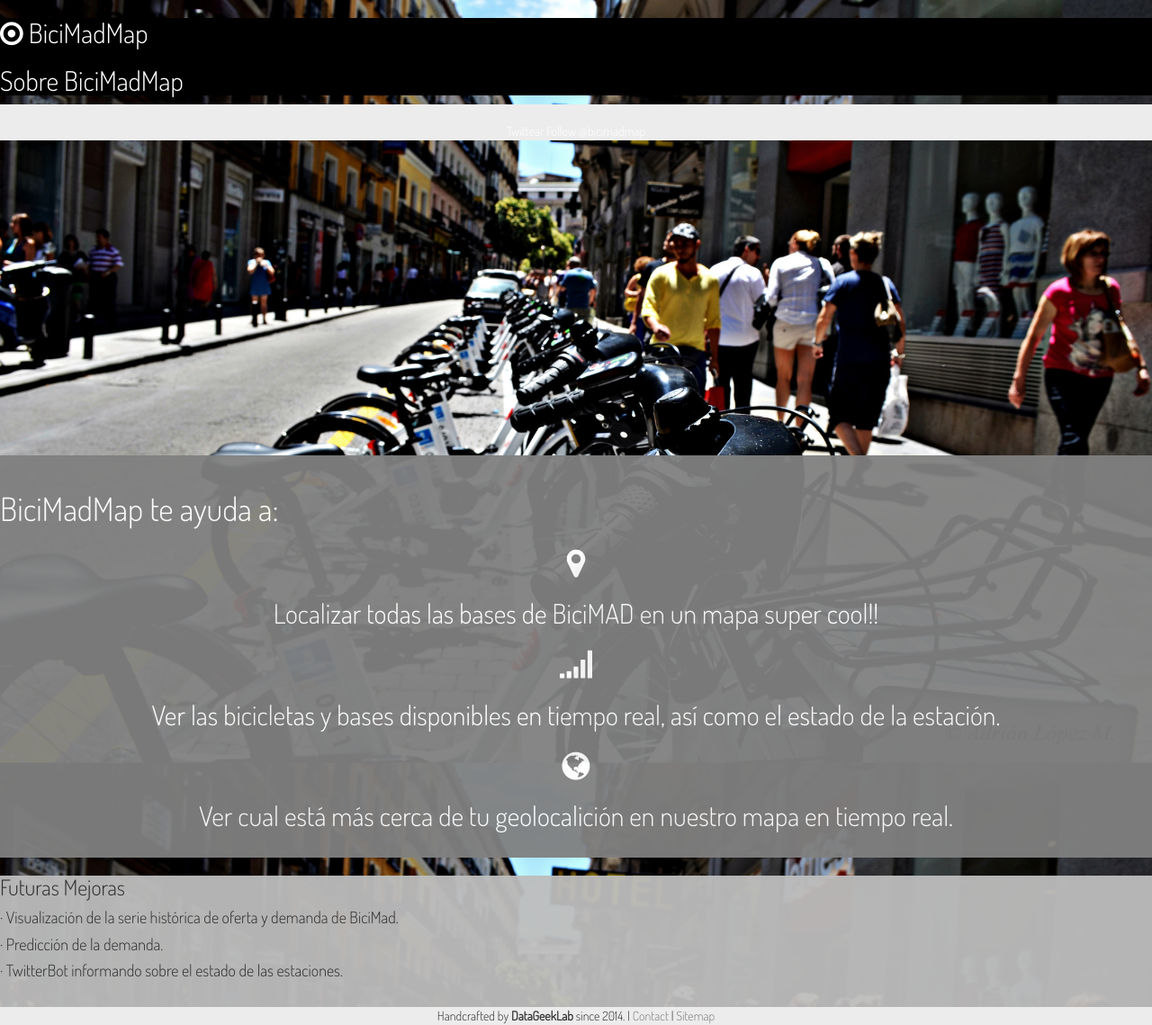
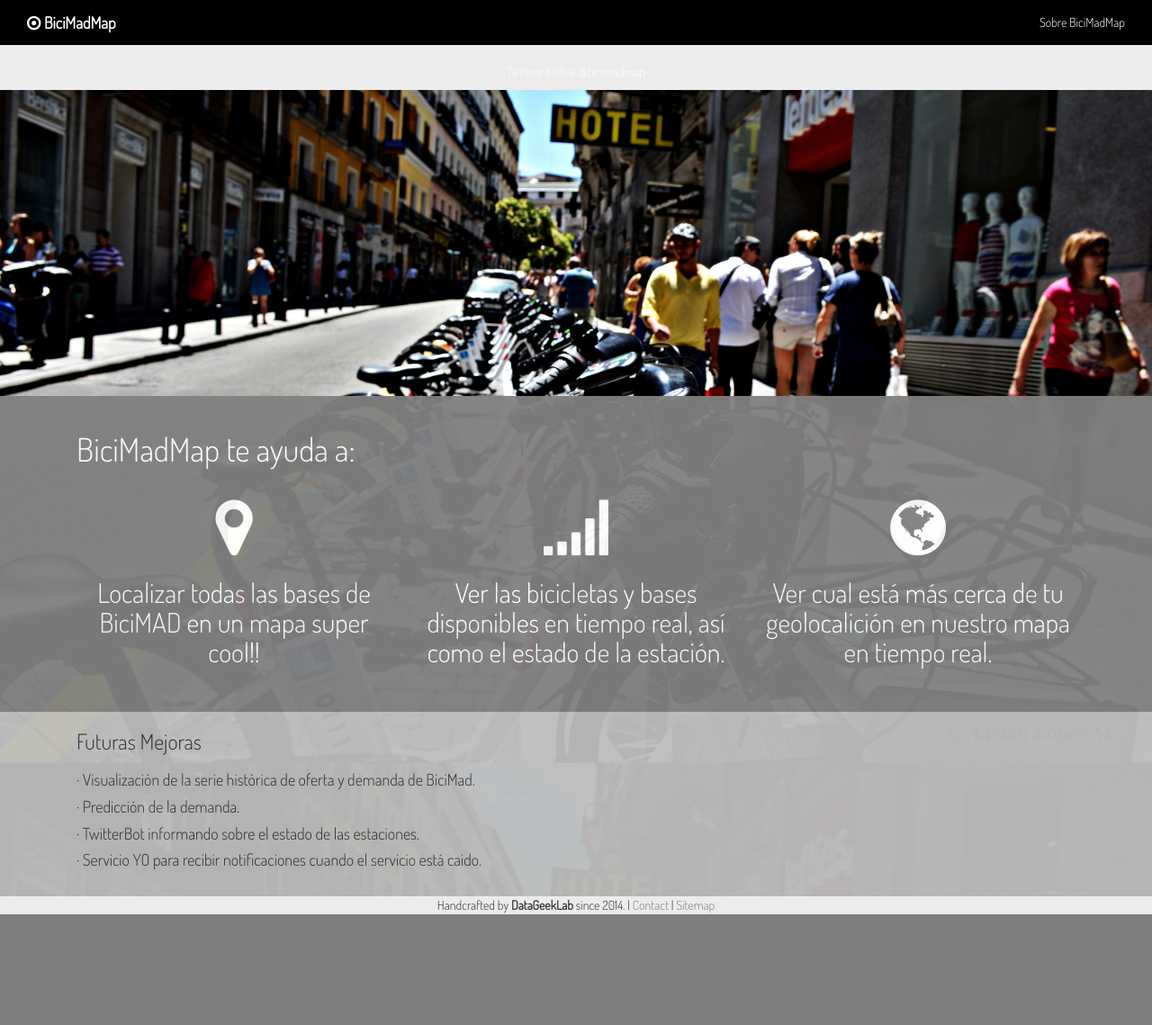
Before and after one commit to dmartincc/bicimadmap, a Flask app: page /about in a window 1280 px wide. Shown: the whole page at 90% size. After the commit the page ends 1016 px from the top, so only its background shows below. Run offline with Flask 2, Linux system fonts and the light colour scheme; some libraries are stand-ins or nearby versions.

Commit message:
optimize

```diff
--- a/app/static/css/style.css
+++ b/app/static/css/style.css
@@ -13,7 +13,7 @@
             background-color:transparent;
         }
         html, body, #map {
-            height: 97%;
+            height: 98%;
             width: 100%;
         }
         a,h1,h2 {color:white;}
--- a/app/templates/about.html
+++ b/app/templates/about.html
@@ -19,43 +19,41 @@
 <br>
 <div id="about">
 	<br>
-	<div class="row-fluid">
-		<div class="span1"></div>
-		<div class="span4">
+	<div class="container">
+		<div class="col-xs-12 col-md-4">
 			<h1>BiciMadMap te ayuda a:</h1>
 		</div>
 	</div>
-	<div class="row-fluid">
-			<div class="span1"></div>
-			<div class="span3 text-center" >
-				<h1><i class="fa fa-map-marker"></i></h1>
+	<div class="container">
+			<div class="col-xs-12 col-md-4 text-center" >
+				<h1><i class="fa fa-map-marker fa-2x"></i></h1>
 				<h2>   Localizar todas las bases de BiciMAD en un mapa super cool!!</h2>
 			</div>
-			<div class="span3 text-center">
-				<h1><i class="fa fa-signal"></i></h1>
+			<div class="col-xs-12 col-md-4 text-center">
+				<h1><i class="fa fa-signal fa-2x"></i></h1>
 				<h2>  Ver las bicicletas y bases disponibles en tiempo real, así como el estado de la estación.</h2>
 			</div>
-			<div class="span3 text-center">
-				<h1><i class="fa fa-globe"></i></h1>
+			<div class="col-xs-12 col-md-4 text-center">
+				<h1><i class="fa fa-globe fa-2x"></i></h1>
 				<h2>  Ver cual está más cerca de tu geolocalición en nuestro mapa en tiempo real.</h2>
 			</div>
 
 		</div>
 		<br>
+		<br>
 </div>
 <div id="about2">
-	<div class="row-fluid">
-		<div class="span1"></div>
-		<div class="span4">
+	<div class="container">
+		<div class="col-xs-12 col-md-4">
 			<h3>Futuras Mejoras</h3>
 		</div>
 	</div>
-	<div class="row-fluid">
-		<div class="span1"></div>
-		<div class="span6">
+	<div class="container">
+		<div class="col-xs-12 col-md-6">
 			<h4>· Visualización de la serie histórica de oferta y demanda de BiciMad.</h4>
 			<h4>· Predicción de la demanda.</h4>
 			<h4>· TwitterBot informando sobre el estado de las estaciones.</h4>
+			<h4>· Servicio YO para recibir notificaciones cuando el servicio está caido.</h4>
 		</div>
 	</div>
 	<br>
--- a/app/templates/base.html
+++ b/app/templates/base.html
@@ -1,34 +1,46 @@
 <!DOCTYPE html>
 <html>
 <head>
-  <title>BiciMadMap - Estado del servicio de BiciMAD en tiempo real</title>
+  <title>{{title}} - BiciMadMap te ofrece el estado del servicio de BiciMAD en nuestro mapa en tiempo real</title>
   <meta charset="utf-8">
   <meta http-equiv="refresh" content="60">
   <meta name="viewport" content="width=device-width, initial-scale=1.0">
+  <meta name="description" content="BiciMadMap monitoriza el servicio en tiempo real de BiciMAD y te ayuda localizar la estación más cercana en nuestro mapa super cool!">
   <link rel="icon"  type="image/png" href="">
-  <link href="//netdna.bootstrapcdn.com/twitter-bootstrap/2.3.1/css/bootstrap-combined.min.css" rel="stylesheet">
+  <meta name="twitter:site" content="@BiciMadMap">
+  <!-- Latest compiled and minified CSS -->
+  <link rel="stylesheet" href="//maxcdn.bootstrapcdn.com/bootstrap/3.2.0/css/bootstrap.min.css">
   <link rel="stylesheet" href="http://cdn.leafletjs.com/leaflet-0.7.3/leaflet.css" />
   <link href='http://fonts.googleapis.com/css?family=Dosis:300' rel='stylesheet' type='text/css'>
   <link href='/static/css/style.css' rel='stylesheet' type='text/css'>
   <link href="//maxcdn.bootstrapcdn.com/font-awesome/4.1.0/css/font-awesome.min.css" rel="stylesheet">
 </head>
 <body>
-  <div class="row-fluid overlay" id="header">
-    <div class="span1"></div>
-    <div class="span8">
-      <h2 style="color:white;"><a href="/"><i class="fa fa-dot-circle-o"></i> BiciMadMap</a></h2>
+  <div class="container-fluid" id="header">
+    <!-- Brand and toggle get grouped for better mobile display -->
+    <div class="navbar-header" >
+      <button type="button" class="navbar-toggle" data-toggle="collapse" data-target="#bs-example-navbar-collapse-1">
+        <i class="fa fa-bars fa-2x"></i>
+      </button>
+      <a class="navbar-brand" href="/"><strong><i class="fa fa-dot-circle-o"></i> BiciMadMap</strong></a>
     </div>
-    <div class="span3" >
-      <h2 style="color:white;"><a href="/about">Sobre BiciMadMap</a></h2>
-    </div>
-  </div>
-  <div class="row-fluid text-center" id="ban">
+
+    <!-- Collect the nav links, forms, and other content for toggling -->
+    <div class="collapse navbar-collapse" id="bs-example-navbar-collapse-1">
+      <ul class="nav navbar-nav navbar-right">
+        <li><a href="/about">Sobre BiciMadMap</a></li>
+      </ul>
+    </div><!-- /.navbar-collapse -->
+  </div><!-- /.container-fluid -->
+  <div id="ban">
+  <div class="container text-center">
       <br>
         <a id="yo-button"></a>
         <a href="https://twitter.com/share" class="twitter-share-button" data-via="bicimadmap" data-lang="en" data-hashtags="bicimad">Twittear</a>
         <a href="https://twitter.com/bicimadmap" class="twitter-follow-button" data-show-count="false" data-lang="en">Follow @bicimadmap</a>
       <br>
       <p>
+  </div>
   </div>
   {% block content %}{%endblock%}
   <div class="row-fluid" id="ban">
@@ -37,6 +49,9 @@
            |<a href="dmartincc84@gmail.com" style="color: grey"> Contact </a>|<a href="/sitemap" style="color: grey"> Sitemap</a>
     </footer>
   </div>
+  <!-- jQuery (necessary for Bootstrap's JavaScript plugins) -->
+  <script src="https://code.jquery.com/jquery.js"></script>
+  <script src="//maxcdn.bootstrapcdn.com/bootstrap/3.2.0/js/bootstrap.min.js"></script>
   <script>!function(d,s,id){var js,fjs=d.getElementsByTagName(s)[0],p=/^http:/.test(d.location)?'http':'https';if(!d.getElementById(id)){js=d.createElement(s);js.id=id;js.src=p+'://platform.twitter.com/widgets.js';fjs.parentNode.insertBefore(js,fjs);}}(document, 'script', 'twitter-wjs');</script>
   <script>!function(d,s,id){var js,fjs=d.getElementsByTagName(s)[0],p=/^http:/.test(d.location)?'http':'https';if(!d.getElementById(id)){js=d.createElement(s);js.id=id;js.src=p+'://platform.twitter.com/widgets.js';fjs.parentNode.insertBefore(js,fjs);}}(document, 'script', 'twitter-wjs');</script>
   <script type="text/javascript">
--- a/app/views.py
+++ b/app/views.py
@@ -27,12 +27,12 @@ def index():
 		dataNew.append(dic)
 
 
-    return render_template("index.html", data = dataNew)
+    return render_template("index.html", data = dataNew, title="Bienvenido")
 
 
 @app.route('/about')
 def about():
-	return render_template("about.html")
+	return render_template("about.html", title="Sobre BiciMadMap")
 
 
 @app.route('/sitemap')
```
Also changed, not shown: app/templates/index.html (+3 -11 lines).
